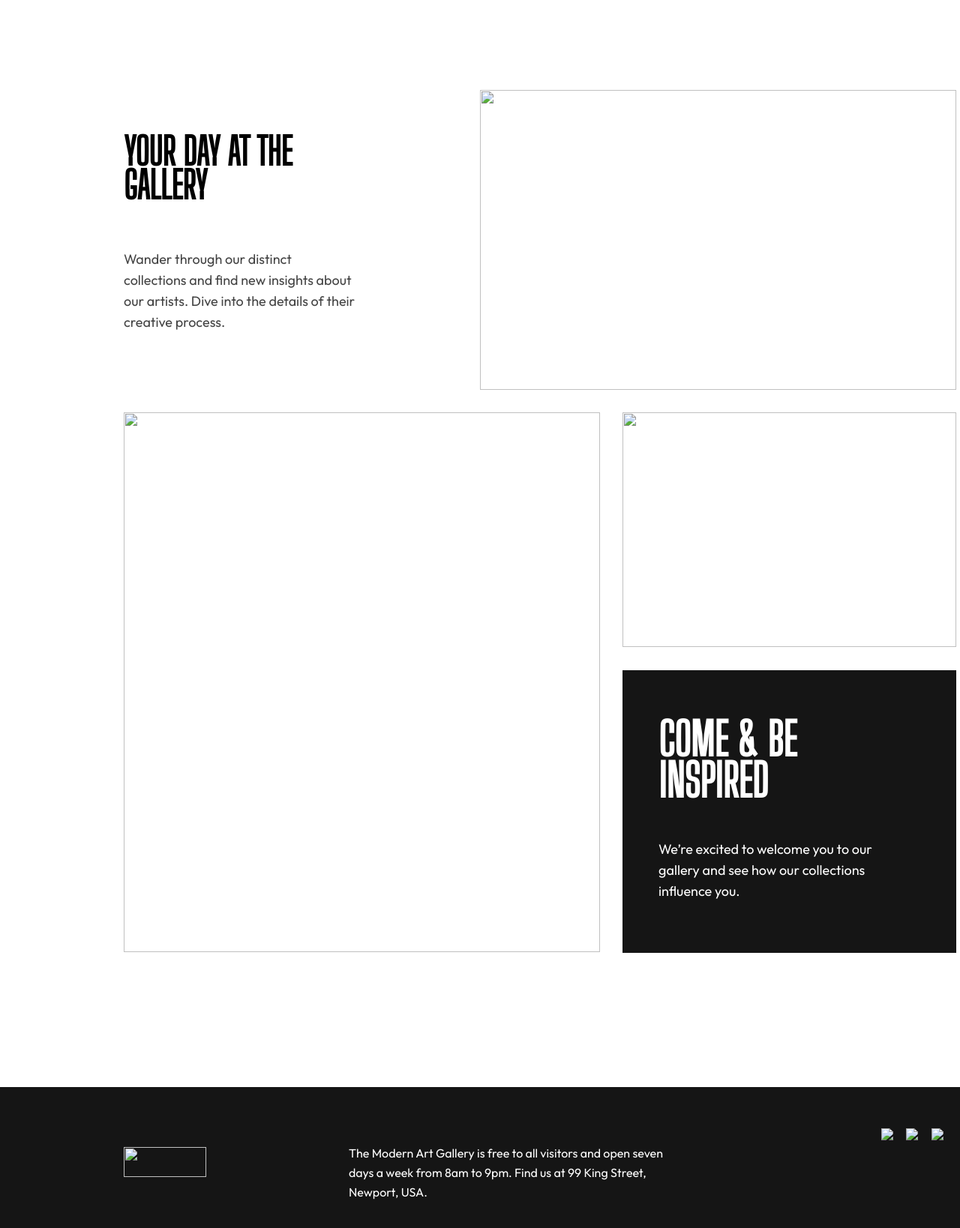
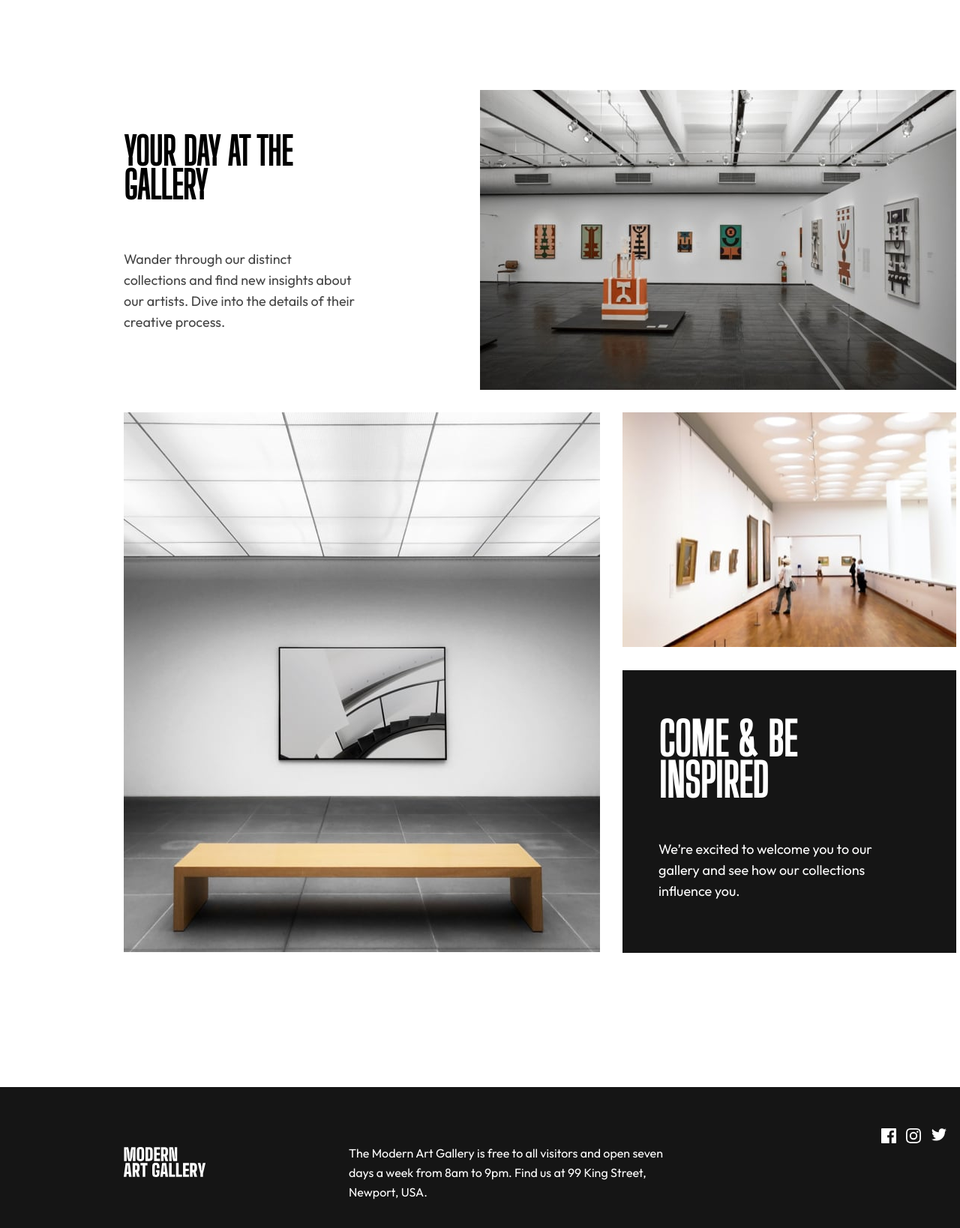
Before and after one commit to aniikk23/Art-Gallery, a plain HTML site: page index.html in a window 1280 px wide. Shown: the part 860-2498 px from the top of the page at 75% size. Drawn offline with Linux system fonts and the light colour scheme; the site is published under a folder, as on GitHub Pages, so addresses that start at the root find nothing.

Commit message:
initial commit

```diff
--- a/index.html
+++ b/index.html
@@ -7,11 +7,11 @@
     <title>Art Gallery</title>
     <link rel="stylesheet" href="ArtGallery.css">
     <link rel="stylesheet" href='https://fonts.googleapis.com/css?family=Outfit|Big Shoulders Display'>
-    <link rel="icon" href="/assests/favicon-32x32.png">
+    <link rel="icon" href="./ART-GALLERY/assests/favicon-32x32.png">
 </head>
 <body>
     <div class="container">
-        <img class="item1" src="/assests/desktop-hero.jpg">
+        <img class="item1" src="./assests/desktop-hero.jpg">
         <div class="mask"></div>
         <h1 class="item2">MODERN ART GALLERY</h1>
         <p class="item3">The arts in the collection of the Modern Art
@@ -21,17 +21,17 @@
         <a href="MapPage.html">
             <button class="button1">
                 <p class="location-txt">OUR LOCATION</p>
-                <img class="arr1" src="/assests/arrow-1.png">
+                <img class="arr1" src="./assests/arrow-1.png">
             </button>
         </a>
-        <img class="item4" src="/assests/desktop-1.jpg">
+        <img class="item4" src="./assests/desktop-1.jpg">
         <h1 class="item5">YOUR DAY AT THE GALLERY</h1>
         <p class="item6">Wander through our distinct collections
             and find new insights about our artists.
             Dive into the details of their creative
             process.</p>
-        <img class="item7" src="/assests/desktop-2.jpg">
-        <img class="item8" src="/assests/desktop-3.jpg">
+        <img class="item7" src="./assests/desktop-2.jpg">
+        <img class="item8" src="./assests/desktop-3.jpg">
         <div class='item9'>
             <h1 class="item10">COME & BE
                 INSPIRED</h1>
@@ -40,15 +40,15 @@
                 influence you.</p>
         </div>
         <div class="item12">
-            <img class="item13" src="/assests/logo-light.svg">
+            <img class="item13" src="./assests/logo-light.svg">
             <p class="item14">The Modern Art Gallery is free to all visitors
                 and open seven days a week from 8am to
                 9pm. Find us at 99 King Street, Newport,
                 USA.</p>
             <div class="container2">
-                <img class="icon" src="/assests/icon-facebook.svg">
-                <img class="icon" src="/assests/icon-instagram.svg">
-                <img class="icon" src="/assests/icon-twitter.svg">
+                <img class="icon" src="./assests/icon-facebook.svg">
+                <img class="icon" src="./assests/icon-instagram.svg">
+                <img class="icon" src="./assests/icon-twitter.svg">
             </div>
         </div>
     </div>
```
Also changed, not shown: MapPage.html (+6 -6 lines).
